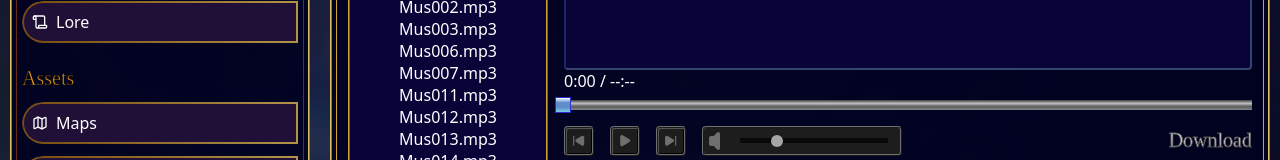
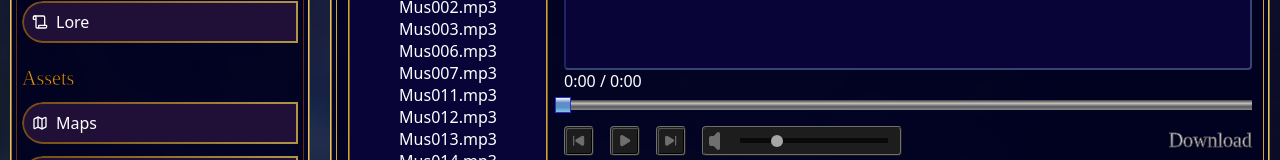
Before and after one commit to MGSimard/myth-war-archive-v2, a React (Vite) app: page /assets/audio in a window 1280 px wide. Shown: the part 250-410 px from the top of the page. Built offline with nearby package versions, Linux system fonts and the light colour scheme; a web font is replaced by a local one.

Commit message:
Optimization + Redundancy pass

```diff
--- a/src/_components/AudioControls.tsx
+++ b/src/_components/AudioControls.tsx
@@ -14,7 +14,10 @@ const formatTime = (seconds: number) => {
   return `${minutes}:${remainingSeconds.toString().padStart(2, "0")}`;
 };
 
-const initialVolume = 25;
+const getInitialVolume = () => {
+  const saved = localStorage.getItem("mwa-volume");
+  return saved ? Math.max(0, Math.min(100, Number(saved))) : 25;
+};
 
 interface AudioControlsProps {
   currentTrack: TrackTypes | null;
@@ -26,106 +29,88 @@ export default function AudioControls({ currentTrack, tracks, changeTrack }: Aud
   const [duration, setDuration] = useState(0);
   const [currentTime, setCurrentTime] = useState(0);
   const [isPlaying, setIsPlaying] = useState(false);
-  const [isLoading, setIsLoading] = useState(true);
   const [wasPlayingBeforeSeek, setWasPlayingBeforeSeek] = useState(false);
   const [isSeekDragging, setIsSeekDragging] = useState(false);
   const [isVolumeDragging, setIsVolumeDragging] = useState(false);
-  const [volume, setVolume] = useState(initialVolume);
+  const [volume, setVolume] = useState(getInitialVolume);
 
   const audioPlayerRef = useRef<HTMLAudioElement>(null);
   const seekerRef = useRef<HTMLDivElement>(null);
   const volumeRef = useRef<HTMLDivElement>(null);
 
-  // Reset state when track changes
+  const isLoading = duration === 0 && !!currentTrack;
+
   useEffect(() => {
+    setIsPlaying(false);
     setDuration(0);
     setCurrentTime(0);
-    setIsLoading(true);
-    setIsPlaying(false); // Reset playing state when track changes
+    if (seekerRef.current) {
+      try {
+        seekerRef.current.releasePointerCapture(1);
+      } catch {}
+    }
+    setIsSeekDragging(false);
+    setWasPlayingBeforeSeek(false);
   }, [currentTrack]);
 
-  // Set initial volume with logarithmic scaling
   useEffect(() => {
     const audioPlayer = audioPlayerRef.current;
     if (!audioPlayer) return;
-    audioPlayer.volume = toLogarithmicVolume(initialVolume);
-  }, []);
-
-  // Set up audio event listeners with proper cleanup
-  useEffect(() => {
-    const audioPlayer = audioPlayerRef.current;
-    if (!audioPlayer) return;
-
     const controller = new AbortController();
     const signal = controller.signal;
-
     const updateDuration = () => {
       setDuration(audioPlayer.duration);
-      setIsLoading(false);
     };
-
     const updateCurrentTime = () => {
       setCurrentTime(audioPlayer.currentTime);
       if (duration === 0 && audioPlayer.duration > 0) {
         setDuration(audioPlayer.duration);
-        setIsLoading(false);
       }
     };
-
     const handleCanPlay = () => {
       if (duration === 0 && audioPlayer.duration > 0) {
         setDuration(audioPlayer.duration);
       }
-      setIsLoading(false);
     };
-
     const handlePlay = () => setIsPlaying(true);
     const handlePause = () => setIsPlaying(false);
-
     const handleError = () => {
       audioPlayer.pause();
       setIsPlaying(false);
-      setIsLoading(false);
+      setDuration(0);
+      setCurrentTime(0);
     };
-
-    // Handle ready state on mount
     if (audioPlayer.readyState >= 2 && audioPlayer.duration) {
       setDuration(audioPlayer.duration);
-      setIsLoading(false);
     }
-
     audioPlayer.addEventListener("loadedmetadata", updateDuration, { signal });
     audioPlayer.addEventListener("timeupdate", updateCurrentTime, { signal });
     audioPlayer.addEventListener("canplay", handleCanPlay, { signal });
     audioPlayer.addEventListener("play", handlePlay, { signal });
     audioPlayer.addEventListener("pause", handlePause, { signal });
     audioPlayer.addEventListener("error", handleError, { signal });
-
     return () => {
       controller.abort();
     };
-  }, [currentTrack, duration]);
+  }, [currentTrack]);
 
-  // Update volume when changed
   useEffect(() => {
     const audioPlayer = audioPlayerRef.current;
     if (audioPlayer) {
       audioPlayer.volume = toLogarithmicVolume(volume);
     }
+    localStorage.setItem("mwa-volume", volume.toString());
   }, [volume]);
 
   const handlePreviousTrack = () => {
     if (!currentTrack) return;
-
     const audioPlayer = audioPlayerRef.current;
     if (!audioPlayer) return;
-
     if (currentTime > 3) {
       audioPlayer.currentTime = 0;
       setCurrentTime(0);
       return;
     }
-
     const currentIndex = tracks.findIndex((track) => track.file === currentTrack.file);
     const prevIndex = (currentIndex - 1 + tracks.length) % tracks.length;
     const prevTrack = tracks[prevIndex];
@@ -159,11 +144,9 @@ export default function AudioControls({ currentTrack, tracks, changeTrack }: Aud
     }
   };
 
-  // Seek bar handlers
   const handleSeekStart = (e: React.PointerEvent<HTMLDivElement>) => {
     const seekBar = seekerRef.current;
     if (!seekBar) return;
-
     seekBar.setPointerCapture(e.pointerId);
     setIsSeekDragging(true);
     setWasPlayingBeforeSeek(isPlaying);
@@ -179,10 +162,8 @@ export default function AudioControls({ currentTrack, tracks, changeTrack }: Aud
   const handleSeekEnd = (e: React.PointerEvent<HTMLDivElement>) => {
     const seekBar = seekerRef.current;
     if (!seekBar || !isSeekDragging) return;
-
     seekBar.releasePointerCapture(e.pointerId);
     setIsSeekDragging(false);
-
     if (wasPlayingBeforeSeek) {
       audioPlayerRef.current?.play().catch((err) => console.error("Error resuming:", err));
     }
@@ -192,7 +173,6 @@ export default function AudioControls({ currentTrack, tracks, changeTrack }: Aud
     const seekBar = seekerRef.current;
     const audio = audioPlayerRef.current;
     if (!seekBar || !audio || duration <= 0) return;
-
     const rect = seekBar.getBoundingClientRect();
     const position = Math.max(0, Math.min((e.clientX - rect.left) / rect.width, 1));
     const newTime = position * duration;
@@ -200,11 +180,9 @@ export default function AudioControls({ currentTrack, tracks, changeTrack }: Aud
     setCurrentTime(newTime);
   };
 
-  // Volume handlers
   const handleVolumeStart = (e: React.PointerEvent<HTMLDivElement>) => {
     const volumeBar = volumeRef.current;
     if (!volumeBar) return;
-
     volumeBar.setPointerCapture(e.pointerId);
     setIsVolumeDragging(true);
     updateVolumePosition(e);
@@ -218,15 +196,13 @@ export default function AudioControls({ currentTrack, tracks, changeTrack }: Aud
   const handleVolumeEnd = (e: React.PointerEvent<HTMLDivElement>) => {
     const volumeBar = volumeRef.current;
     if (!volumeBar || !isVolumeDragging) return;
-
     volumeBar.releasePointerCapture(e.pointerId);
     setIsVolumeDragging(false);
   };
 
   const updateVolumePosition = (e: React.PointerEvent<HTMLDivElement>) => {
     const volumeBar = volumeRef.current;
-    if (!volumeBar) return; // Fixed: removed duration check for volume
-
+    if (!volumeBar) return;
     const rect = volumeBar.getBoundingClientRect();
     const position = Math.max(0, Math.min((e.clientX - rect.left) / rect.width, 1));
     const newVolume = position * 100;
```
